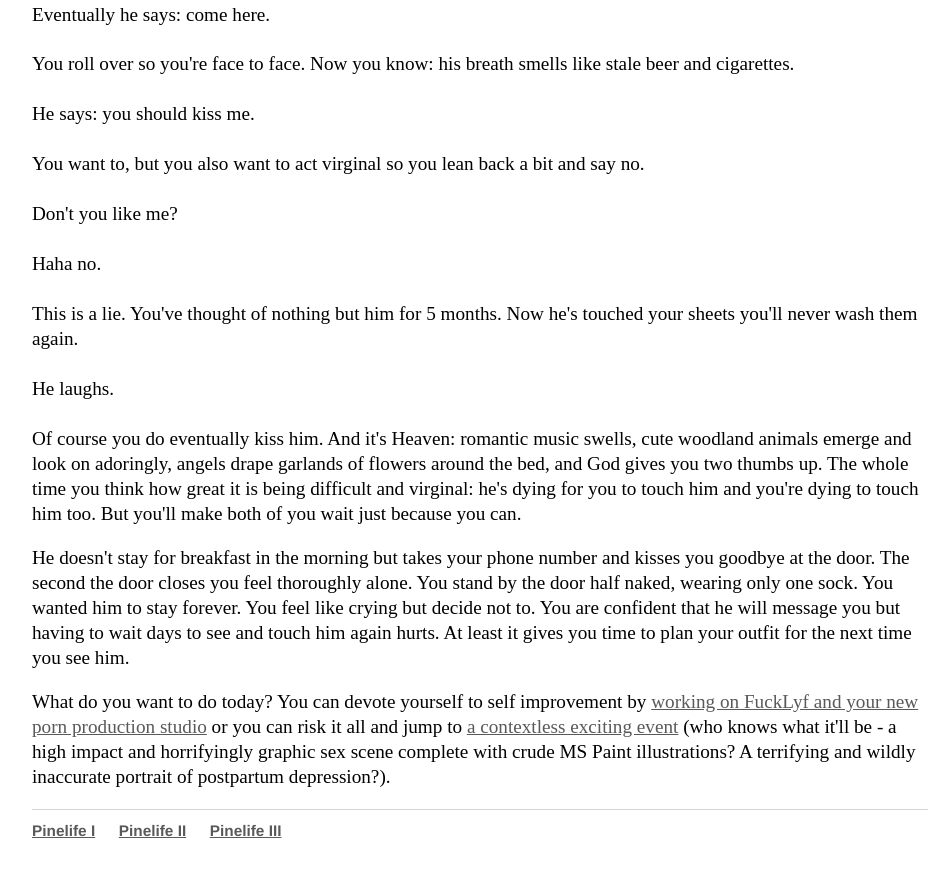
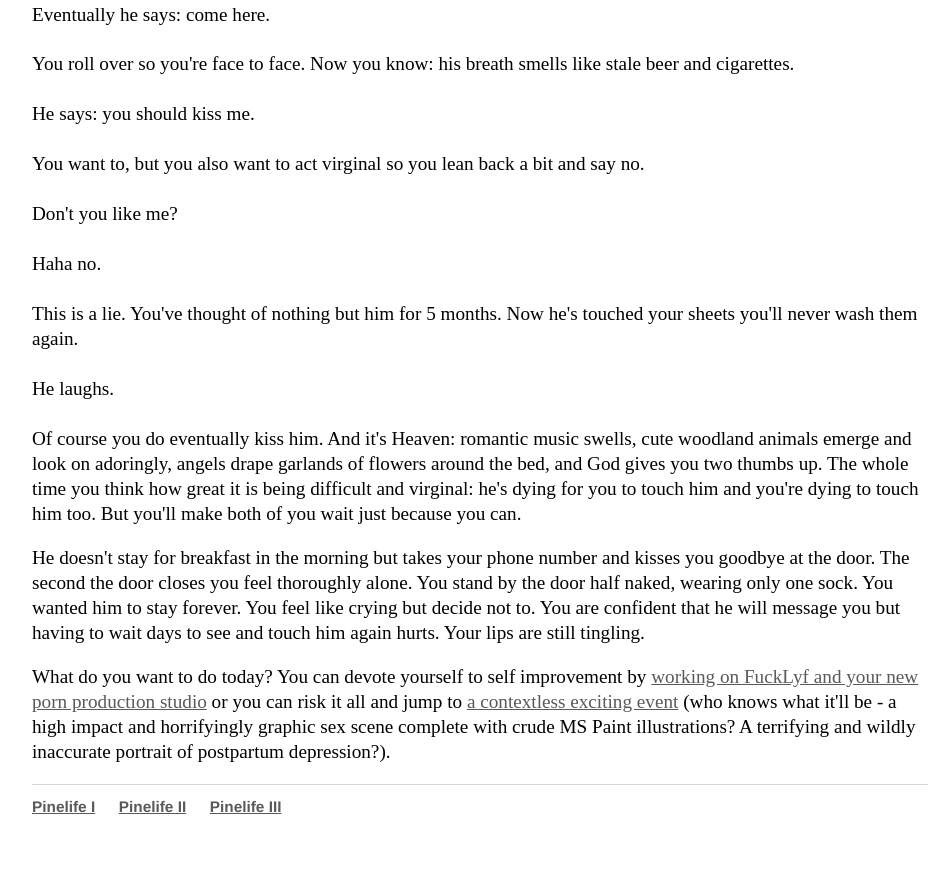
Before and after one commit to Pinelife/pinelife.github.io, a Jekyll site: the page built from Hellhole/Room6.html, in a window 1280 px wide and 900 px high, scrolled down 2627 px. Shown: the top 877 px of the window, without its empty margins (160-1110 px from the left). Built offline with Jekyll 4.4.1, drawn with Linux system fonts in a browser that asks for light colours.

Commit message:
Update Room6.html

```diff
--- a/Hellhole/Room6.html
+++ b/Hellhole/Room6.html
@@ -123,7 +123,7 @@ Smash cut to: Chen Li spooning you in bed. He still has his jeans on but he drop
   He doesn't stay for breakfast in the morning but takes your phone number and kisses you goodbye at the door. The second the door closes you feel
   thoroughly alone. You stand by the door half naked, wearing only one sock. You wanted him to stay forever.
   You feel like crying but decide not to. You are confident that he will message you but having to wait
-  days to see and touch him again hurts. At least it gives you time to plan your outfit for the next time you see him.
+  days to see and touch him again hurts. Your lips are still tingling.
 </p>
 <p>What do you want to do today? You can devote yourself to self improvement by <a href = "Room8.html">working on FuckLyf and your new
 	porn production studio</a> or you can risk it all and jump to <a href ="excitingevent1.html">a contextless exciting event</a> (who knows what it'll be -
```
